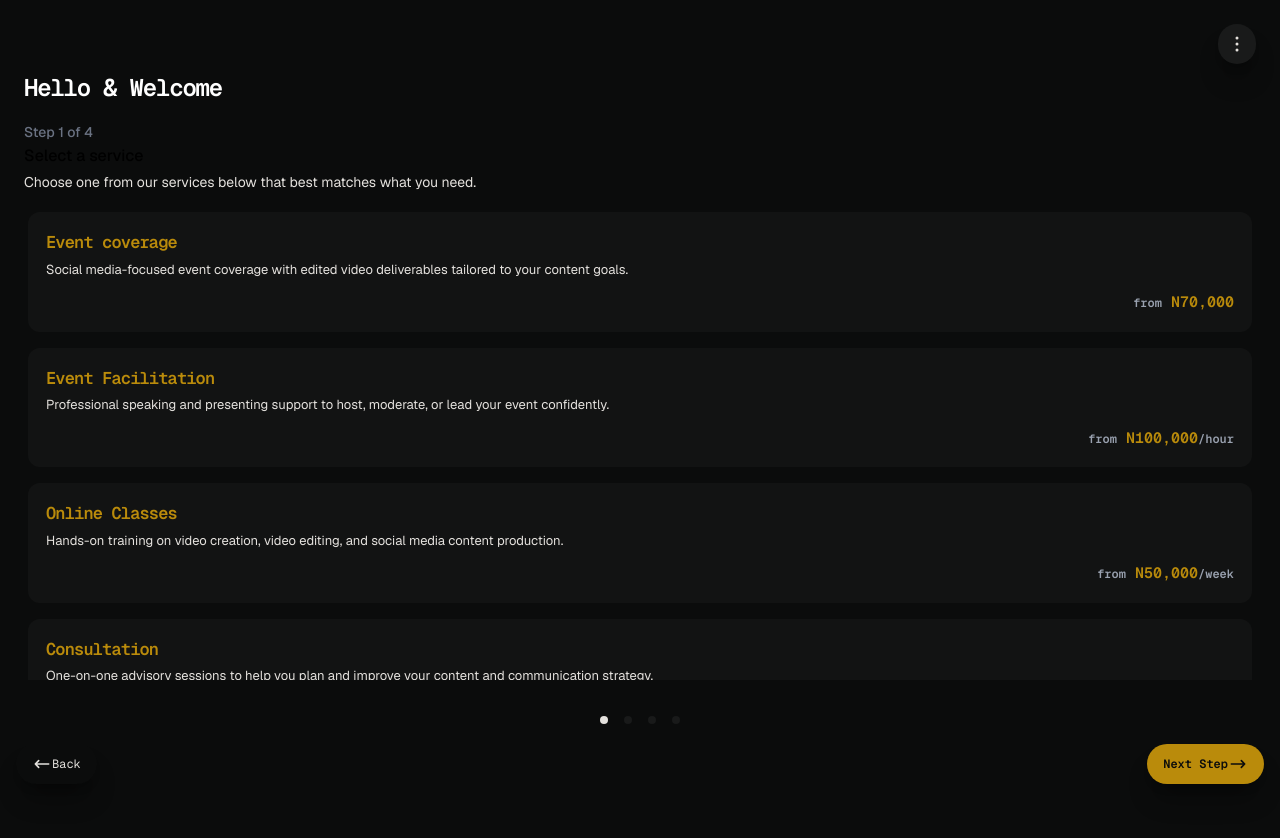
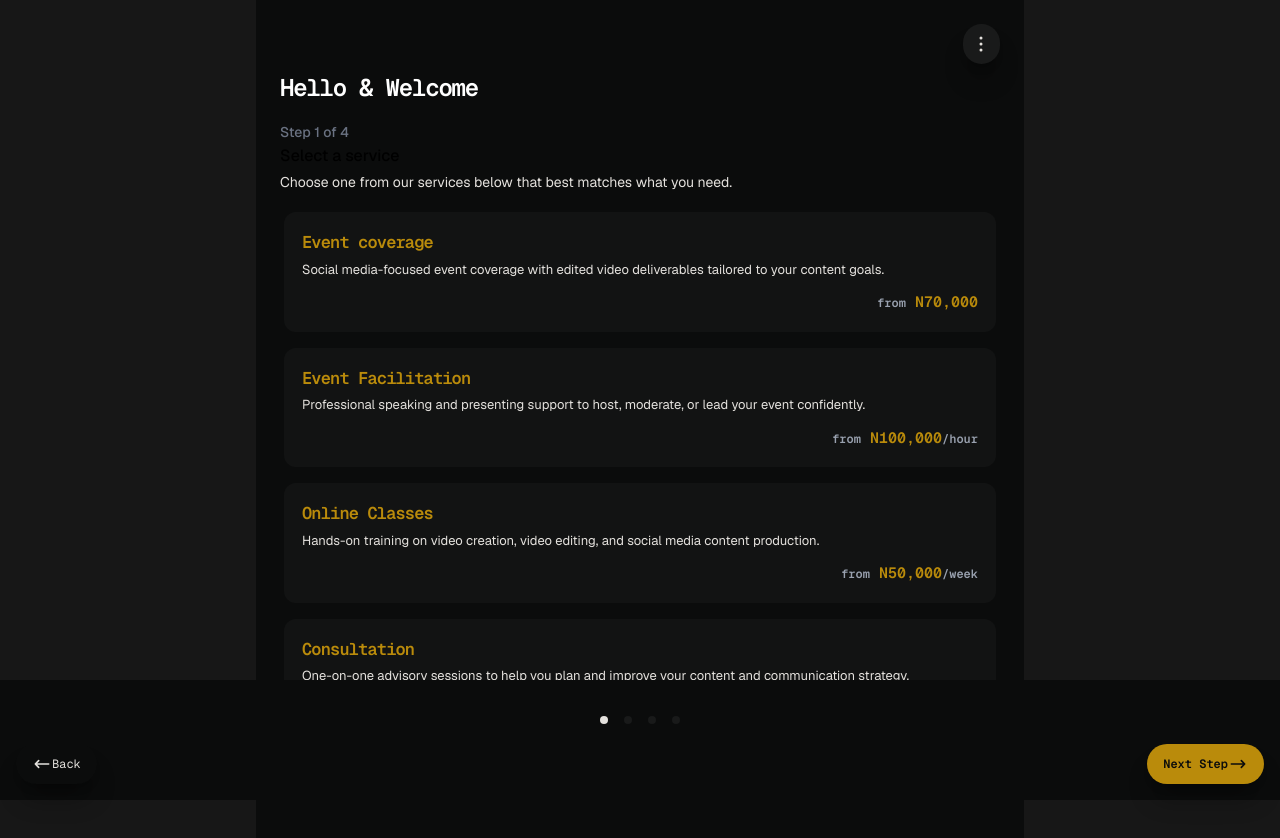
Before and after one commit to i-mizzle/cav-bookings, a Next.js app: page / in a window 1280 px wide. Shown: the top 838 px of the page. Built offline with nearby package versions, Linux system fonts and the light colour scheme.

Commit message:
style: Adjust body styles for improved layout and centering

```diff
--- a/app/globals.css
+++ b/app/globals.css
@@ -28,4 +28,7 @@ body {
   background: var(--background);
   color: var(--foreground);
   font-family: Arial, Helvetica, sans-serif;
+  max-width: 768px;
+  margin-left: auto;
+  margin-right: auto;
 }
```
